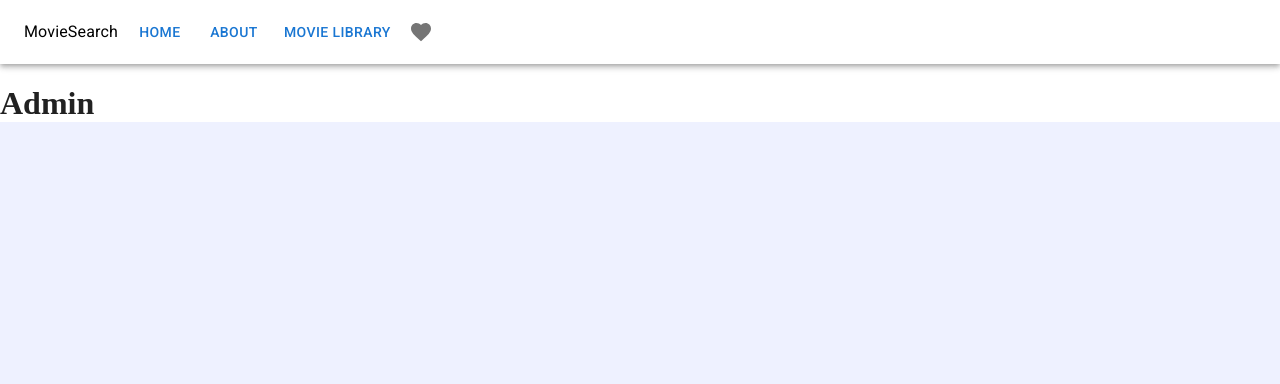
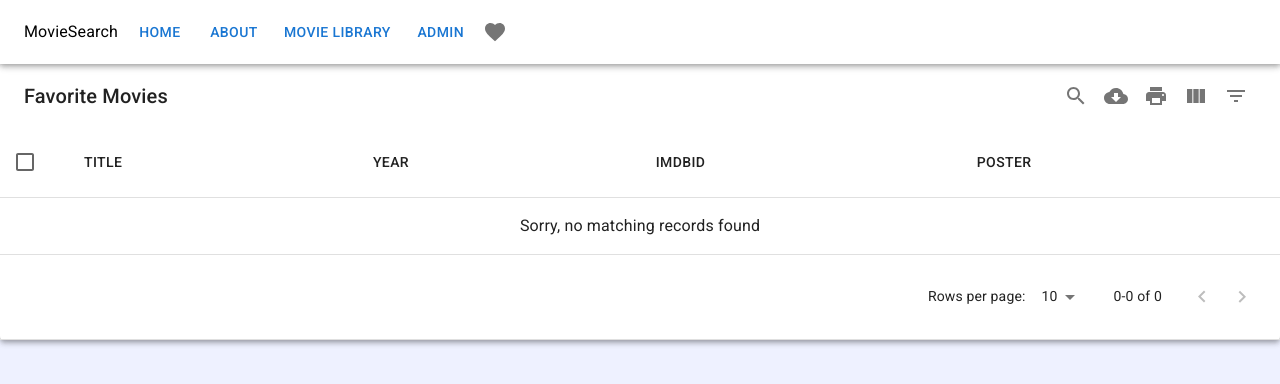
Before and after one commit to alex-ey99/react-ts-mui, a React (Vite) app: page /admin in a window 1280 px wide. Shown: the top 384 px of the page. Built offline with nearby package versions, Linux system fonts and the light colour scheme.

Commit message:
Used mui-datatables to allow filtering and sorting of favorite movies on admin page

```diff
--- a/package.json
+++ b/package.json
@@ -14,6 +14,7 @@
     "@mui/icons-material": "^5.10.3",
     "@mui/material": "^5.10.5",
     "axios": "^0.27.2",
+    "mui-datatables": "^4.2.2",
     "react": "^18.2.0",
     "react-dom": "^18.2.0",
     "react-router-dom": "^6.4.0",
--- a/src/components/Navbar.tsx
+++ b/src/components/Navbar.tsx
@@ -29,6 +29,7 @@ export function Navbar(){
                     <Button component={NavLink} to="/">Home</Button>
                     <Button component={NavLink} to="/about" >About</Button>
                     <Button component={NavLink} to="/movielibrary" >Movie Library</Button>
+                    <Button component={NavLink} to="/admin" >Admin</Button>
                     {/* <Badge component={NavLink} to="/favorites" badgeContent={fav.favCount} color="error">
                         <Favorite color="action"/>
                     </Badge> */}
--- /dev/null
+++ b/src/mui-datatables.d.ts
@@ -0,0 +1 @@
+declare module 'mui-datatables';
--- a/src/pages/Admin.tsx
+++ b/src/pages/Admin.tsx
@@ -1,6 +1,23 @@
+import MUIDataTable from "mui-datatables";
+import { useRecoilValue } from "recoil";
+import { favMoviesState } from "../context/FavState";
+
+
+
 
 export function Admin(){
+    const columns = ["Title", "Year", "imdbID", "Poster"];
+    const favoriteMovies = useRecoilValue(favMoviesState);
+    const options = {
+        filterType: 'checkbox',
+    };
+
     return(
-        <h1>Admin</h1>
+        <MUIDataTable
+            title="Favorite Movies"
+            data = {favoriteMovies}
+            columns={columns}
+            options={options}
+        />
     )
 }
```
Also changed, not shown: 1 other file (tests, documents, lock files or other folders).
